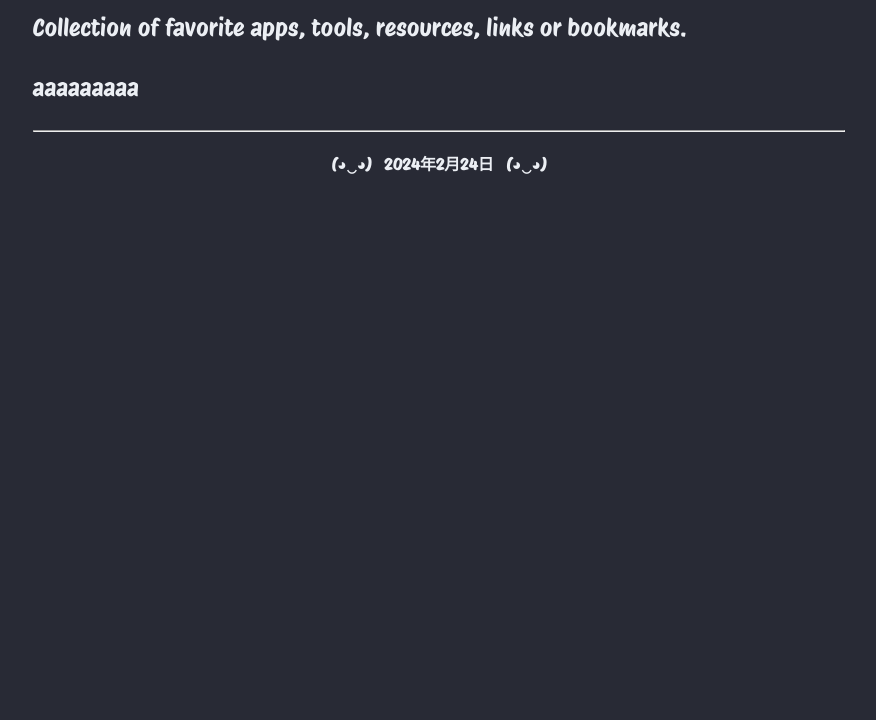
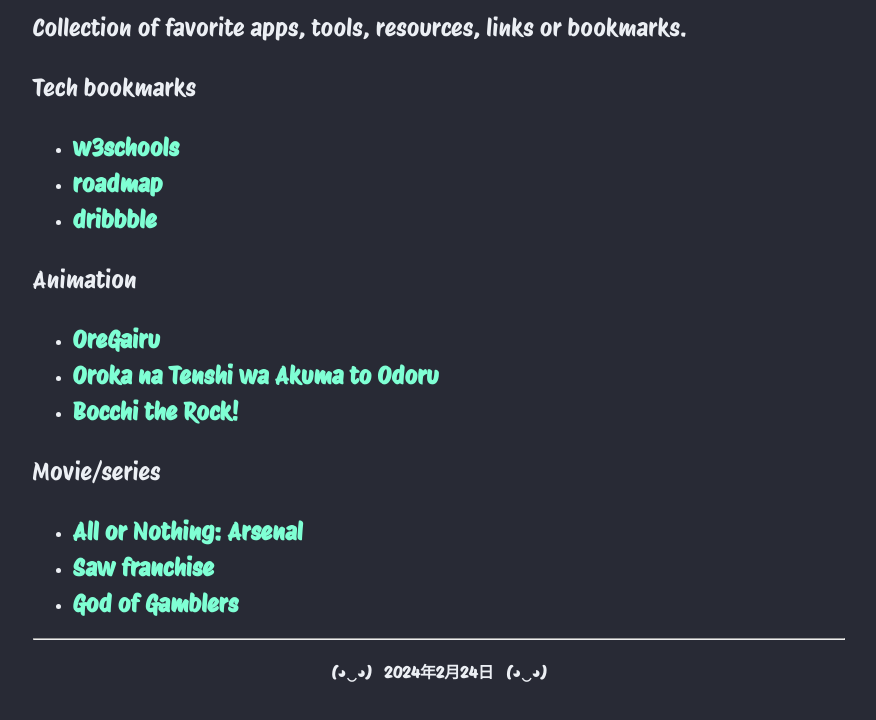
Before and after one commit to raidiizx/js-1.github.io, a plain HTML site: page Resources.html in a window 1280 px wide. Shown: the part 206-926 px from the top of the page, without its empty margins (201-1077 px from the left). Before the commit the page ends 800 px from the top, so only its background shows below. Drawn offline with Linux system fonts and the light colour scheme; a script that the page names is missing.

Commit message:
add some link

```diff
--- a/Resources.html
+++ b/Resources.html
@@ -26,12 +26,25 @@
 <!-- Content -->
     <div>
         <h1>Resources</h1>
-           <p style="font-size: 24px;">Collection of favorite apps, tools, resources, links or bookmarks.</p>
-           <p style="font-size: 1.5em;">aaaaaaaaa</p>
-
-
-
-
+       <p style="font-size: 24px;">Collection of favorite apps, tools, resources, links or bookmarks.</p>
+       <p style="font-size: 1.5em;">Tech bookmarks</p>
+            <ul>
+                <li><a href="https://www.w3schools.com/" target="_blank" style="color: aquamarine; line-height: 1.5;font-size: 24px;">w3schools</a></li>
+                <li><a href="https://roadmap.sh/frontend" target="_blank" style="color: aquamarine; line-height: 1.5;font-size: 24px;">roadmap</a></li>
+                <li><a href="https://dribbble.com/" target="_blank" style="color: aquamarine; line-height: 1.5;font-size: 24px;">dribbble</a></li>
+            </ul>
+        <p style="font-size: 1.5em;">Animation</p>
+        <ul>
+            <li><a href="https://myanimelist.net/anime/14813/Yahari_Ore_no_Seishun_Love_Comedy_wa_Machigatteiru" target="_blank" style="color: aquamarine; line-height: 1.5;font-size: 24px;">OreGairu</a></li>
+            <li><a href="https://myanimelist.net/anime/55129/Oroka_na_Tenshi_wa_Akuma_to_Odoru" target="_blank" style="color: aquamarine; line-height: 1.5;font-size: 24px;">Oroka na Tenshi wa Akuma to Odoru</a></li>
+            <li><a href="https://myanimelist.net/anime/47917/Bocchi_the_Rock" target="_blank" style="color: aquamarine; line-height: 1.5;font-size: 24px;">Bocchi the Rock!</a></li>
+        </ul>
+        <p style="font-size: 1.5em;">Movie/series</p>
+        <ul>
+            <li><a href="https://www.imdb.com/title/tt15012798/" target="_blank" style="color: aquamarine; line-height: 1.5;font-size: 24px;">All or Nothing: Arsenal</a></li>
+            <li><a href="https://www.imdb.com/list/ls066621524/" target="_blank" style="color: aquamarine; line-height: 1.5;font-size: 24px;">Saw franchise</a></li>
+            <li><a href="https://www.imdb.com/title/tt0097244/" target="_blank" style="color: aquamarine; line-height: 1.5;font-size: 24px;">God of Gamblers</a></li>
+        </ul>
         <hr>
         <h4 style="text-align: center;">(◕‿◕)&nbsp;&nbsp;&nbsp;2024年2月24日&nbsp;&nbsp;&nbsp;(◕‿◕)</h4>
     </div>
```
Also changed, not shown: index.html (+0 -27 lines).
